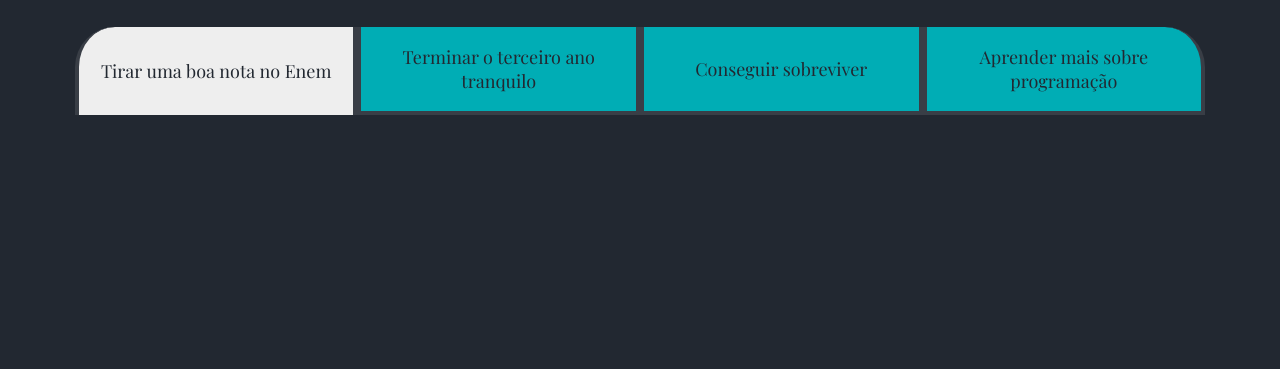
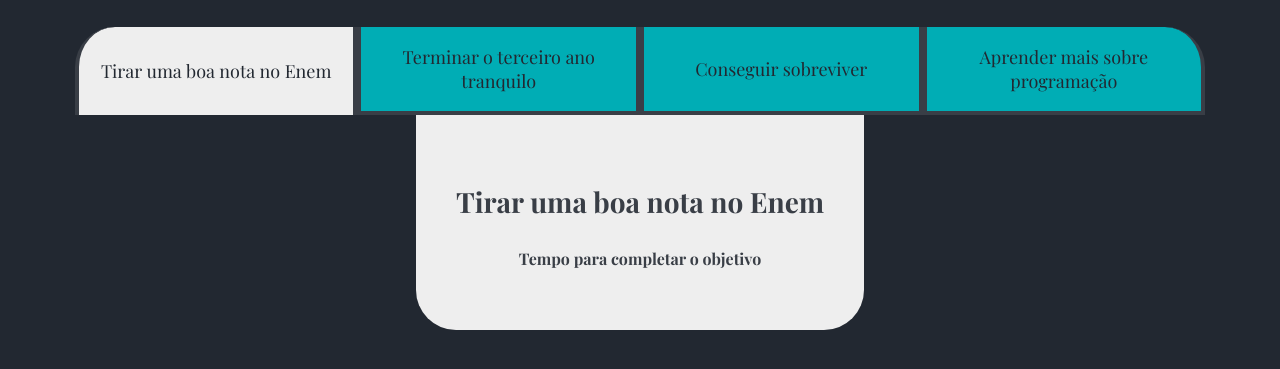
Before and after one commit to leitematheus/2024-3B-meu-projeto-de-vida, a plain HTML site: page index.html in a window 1280 px wide. Both pictures are taken after a click on the button "Tirar uma boa nota no Enem". Shown: the part 89-458 px from the top of the page. Drawn offline with nearby package versions, Linux system fonts and the light colour scheme; a web font is replaced by a local one.

Commit message:
19/03 meet

```diff
--- a/index.html
+++ b/index.html
@@ -16,6 +16,24 @@
             <button class="botao">Conseguir sobreviver</button>
             <button class="botao">Aprender mais sobre programação</button>
         </div>
+        <div class="abas-textos">
+            <div class="aba-conteudo ativo">
+                <h3 class="aba-conteudo-titulo-principal">Tirar uma boa nota no Enem</h3>
+                <h4 class="aba-conteudo-titulo-secundario">Tempo para completar o objetivo</h4>
+            </div>
+            <div class="aba-conteudo">
+                <h3 class="aba-conteudo-titulo-principal">Terminar o Terceiro ano do ensino médio</h3>
+                <h4 class="aba-conteudo-titulo-secundario">Tempo para completar o objetivo</h4>
+            </div>
+            <div class="aba-conteudo">
+                <h3 class="aba-conteudo-titulo-principal">Conseguir sobreviver</h3>
+                <h4 class="aba-conteudo-titulo-secundario">Tempo para completar o objetivo</h4>
+            </div>
+            <div class="aba-conteudo">
+                <h3 class="aba-conteudo-titulo-principal">Aprender mais sobre programação</h3>
+                <h4 class="aba-conteudo-titulo-secundario">Tempo para completar o objetivo</h4>
+            </div>
+        </div>
     </section>
     <script src="main.js"></script>
 </body>
--- a/main.js
+++ b/main.js
@@ -1,12 +1,15 @@
 const botoes = document.querySelectorAll('.botao');
+const textos = document.querySelectorAll('.aba-conteudo')
 
 for(let i = 0; i<botoes.length; i++){
     botoes[i].onclick = function (){
 
         for(let j = 0; j<botoes.length; j++){
             botoes[j].classList.remove('ativo')
+            textos[j].classList.remove('ativo')
         }
 
         botoes[i].classList.add('ativo')
+        textos[i].classList.add('ativo')
     }
 }
--- a/style.css
+++ b/style.css
@@ -64,9 +64,33 @@ body{
     border-radius: 0 0 40px 40px;
 }
 
-.ativo{
+.botao.ativo{
     background-color: var(--branco);
     border-bottom: var(--preto);
+}
+
+.abas-textos{
+    background-color: var(--branco);
+    padding: 40px;
+    border-radius: 0 0 40px 40px;
+}
+
+.aba-conteudo.ativo{
+    display: block;
+}
+
+.aba-conteudo{
+    display: none;
+}
+
+.aba-conteudo-titulo-principal{
+    font-size: 28px;
+    text-align: center;
+}
+
+.aba-conteudo-titulo-secundario{
+    text-align: center;
+    color: var(--cinza);
 }
 
 @media screen and (min-width: 768px) {
```
